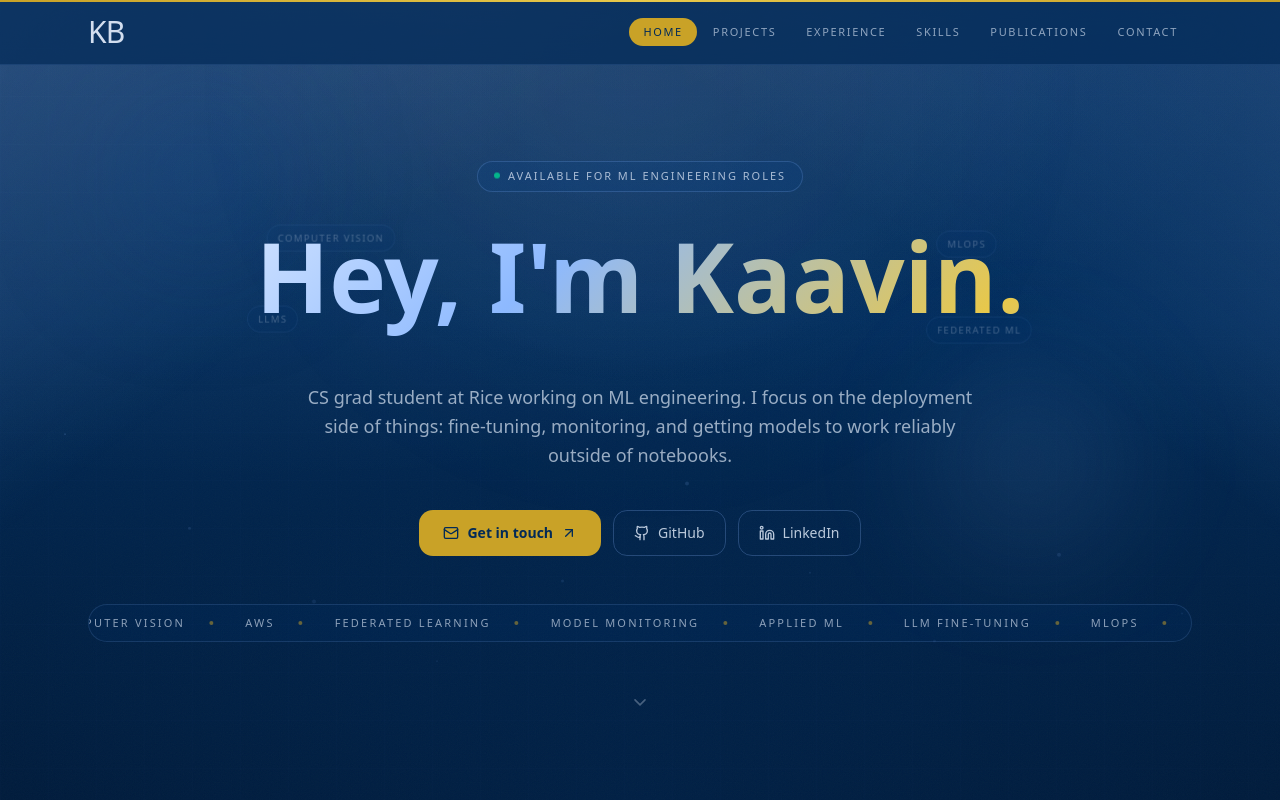
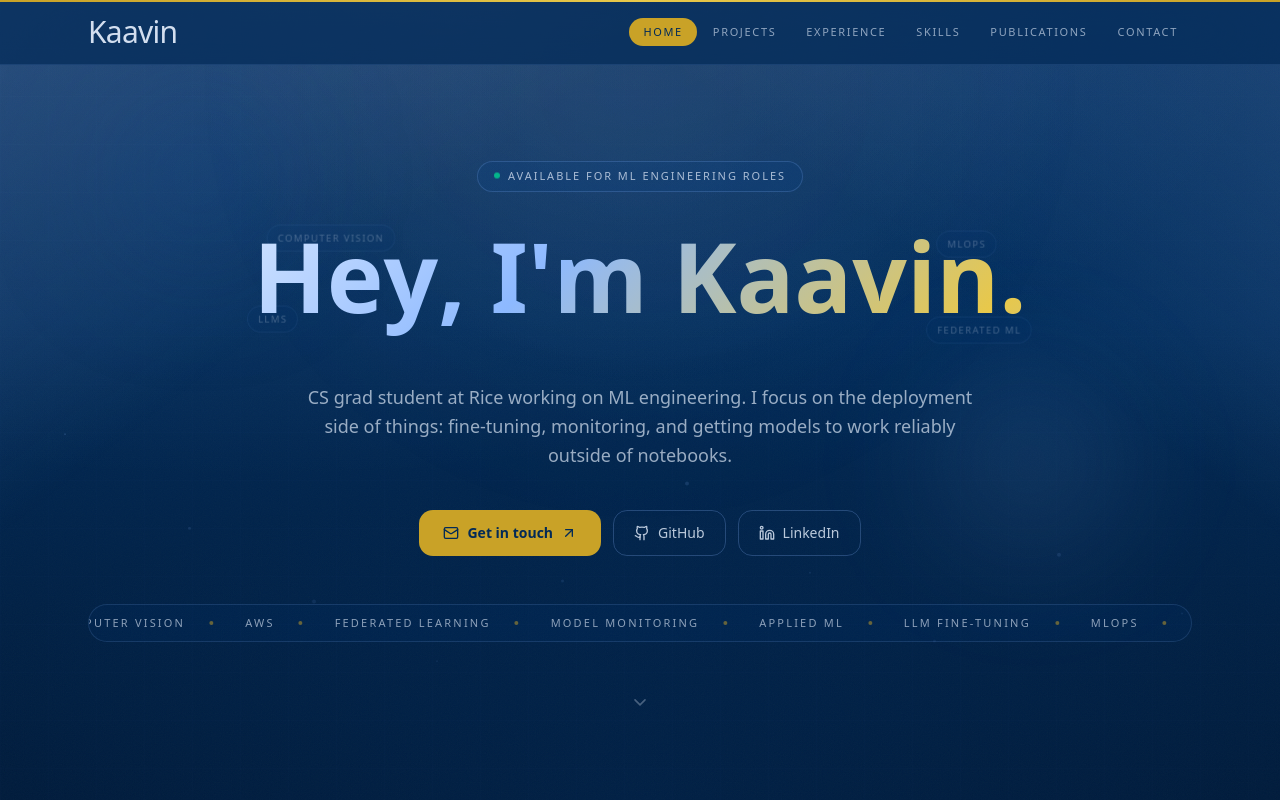
Before and after one commit to KaavinB/Portfolio, a Next.js app: page / in a window 1280 px wide. Shown: the top 800 px of the page. Built offline with nearby package versions, Linux system fonts and the light colour scheme.

Commit message:
Refine identity assets and hero presentation polish.
Update iconography to a single-letter mark, simplify layout font provisioning, and tune hero/loading interactions for a cleaner, more personal portfolio feel.

Made-with: Cursor

```diff
--- a/app/layout.tsx
+++ b/app/layout.tsx
@@ -1,22 +1,5 @@
 import type { Metadata } from "next";
-import { Cormorant_Garamond, Geist, Geist_Mono } from "next/font/google";
 import "./globals.css";
-
-const geistSans = Geist({
-  variable: "--font-geist-sans",
-  subsets: ["latin"],
-});
-
-const geistMono = Geist_Mono({
-  variable: "--font-geist-mono",
-  subsets: ["latin"],
-});
-
-const cormorantGaramond = Cormorant_Garamond({
-  variable: "--font-editorial",
-  weight: ["400", "500", "600"],
-  subsets: ["latin"],
-});
 
 export const metadata: Metadata = {
   title: "Kaavin's Portfolio",
@@ -31,7 +14,17 @@ export default function RootLayout({
   return (
     <html lang="en">
       <body
-        className={`${geistSans.variable} ${geistMono.variable} ${cormorantGaramond.variable} antialiased`}
+        className="antialiased"
+        style={
+          {
+            "--font-geist-sans":
+              'system-ui, -apple-system, BlinkMacSystemFont, "Segoe UI", sans-serif',
+            "--font-geist-mono":
+              '"SFMono-Regular", Consolas, "Liberation Mono", Menlo, monospace',
+            "--font-editorial":
+              '"Iowan Old Style", "Palatino Linotype", "Book Antiqua", Georgia, serif',
+          } as React.CSSProperties
+        }
       >
         {children}
       </body>
--- a/app/page.tsx
+++ b/app/page.tsx
@@ -41,12 +41,6 @@ const navigation = [
   { id: "skills", label: "Skills" },
   { id: "publications", label: "Publications" },
   { id: "contact", label: "Contact" },
-];
-
-const stats = [
-  { value: 3, label: "IEEE Papers", suffix: "" },
-  { value: 2, label: "Internships", suffix: "" },
-  { value: 6, label: "Projects", suffix: "+" },
 ];
 
 const experience = [
@@ -193,11 +187,16 @@ const particles = Array.from({ length: 10 }, (_, idx) => ({
 /* ─── Components ─── */
 
 function LoadingScreen({ onComplete }: { onComplete: () => void }) {
+  useEffect(() => {
+    const timer = setTimeout(onComplete, 1300);
+    return () => clearTimeout(timer);
+  }, [onComplete]);
+
   return (
     <motion.div
       className="loader-bg fixed inset-0 z-[100] flex items-center justify-center"
       exit={{ opacity: 0 }}
-      transition={{ duration: 0.5, ease: "easeInOut" }}
+      transition={{ duration: 0.4, ease: "easeInOut" }}
     >
       <motion.div className="flex flex-col items-center gap-4">
         <motion.span
@@ -206,14 +205,13 @@ function LoadingScreen({ onComplete }: { onComplete: () => void }) {
           animate={{ opacity: 1, y: 0, filter: "blur(0px)" }}
           transition={{ duration: 0.7, ease: [0.22, 1, 0.36, 1] }}
         >
-          KB
+          Kaavin
         </motion.span>
         <motion.div
           className="h-[2px] bg-[#c9a227]"
           initial={{ width: 0 }}
           animate={{ width: 60 }}
           transition={{ delay: 0.3, duration: 0.8, ease: [0.22, 1, 0.36, 1] }}
-          onAnimationComplete={onComplete}
         />
       </motion.div>
     </motion.div>
@@ -257,61 +255,49 @@ function Reveal({
 }
 
 function AnimatedHeading({ lines, className }: { lines: string[]; className?: string }) {
+  // Pre-compute global char index for each line+char position
+  const offsets: number[] = [];
+  let total = 0;
+  for (const line of lines) {
+    offsets.push(total);
+    total += line.length;
+  }
+
   return (
     <h1 className={className}>
       {lines.map((line, lineIdx) => (
-        <span key={line} className="block">
-          {line.split(" ").map((word, wordIdx) => (
-            <span key={wordIdx} className="inline-block overflow-hidden mr-[0.28em] last:mr-0">
+        <span key={lineIdx} className="block">
+          {line.split("").map((char, i) => {
+            const globalIdx = offsets[lineIdx] + i;
+            if (char === " ") {
+              return <span key={i}>&nbsp;</span>;
+            }
+            return (
+              <span key={i} className="inline-block overflow-hidden">
                 <motion.span
-                initial={{ y: "120%", rotateX: -40 }}
-                animate={{ y: "0%", rotateX: 0 }}
+                  initial={{
+                    y: "100%",
+                    opacity: 0,
+                  }}
+                  animate={{
+                    y: "0%",
+                    opacity: 1,
+                  }}
                   transition={{
-                  delay: 0.4 + lineIdx * 0.15 + wordIdx * 0.06,
-                  duration: 0.8,
+                    delay: 0.5 + globalIdx * 0.035,
+                    duration: 0.6,
                     ease: [0.22, 1, 0.36, 1],
                   }}
-                className="block"
+                  className="inline-block"
                 >
-                {word}
+                  {char}
                 </motion.span>
               </span>
-          ))}
+            );
+          })}
         </span>
       ))}
     </h1>
-  );
-}
-
-function CountUp({ value, suffix = "" }: { value: number; suffix?: string }) {
-  const ref = useRef<HTMLSpanElement>(null);
-  const isInView = useInView(ref, { once: true, margin: "-10% 0px" });
-  const [display, setDisplay] = useState(0);
-
-  useEffect(() => {
-    if (!isInView) return;
-    let start = 0;
-    const end = value;
-    const duration = 1200;
-    const startTime = performance.now();
-
-    const step = (currentTime: number) => {
-      const elapsed = currentTime - startTime;
-      const progress = Math.min(elapsed / duration, 1);
-      const eased = 1 - Math.pow(1 - progress, 3);
-      start = Math.round(eased * end);
-      setDisplay(start);
-      if (progress < 1) requestAnimationFrame(step);
-    };
-
-    requestAnimationFrame(step);
-  }, [isInView, value]);
-
-  return (
-    <span ref={ref}>
-      {display}
-      {suffix}
-    </span>
   );
 }
 
@@ -567,7 +553,7 @@ export default function Portfolio() {
             onClick={() => scrollToSection("home")}
             className="font-editorial text-3xl font-medium leading-none tracking-tight text-[#e9f2ff]/90 transition-colors hover:text-[#c9a227]"
           >
-            KB
+            Kaavin
           </button>
 
           <nav className="hidden md:flex items-center gap-0.5">
```
Also changed, not shown: app/icon.svg. Lines whose indentation alone changed are shown as unchanged.
